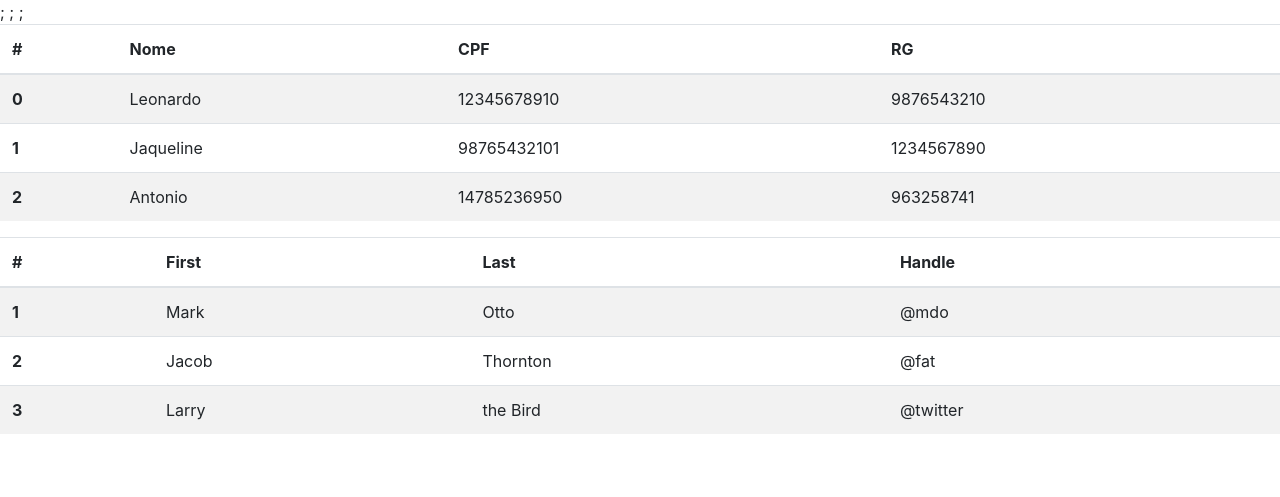
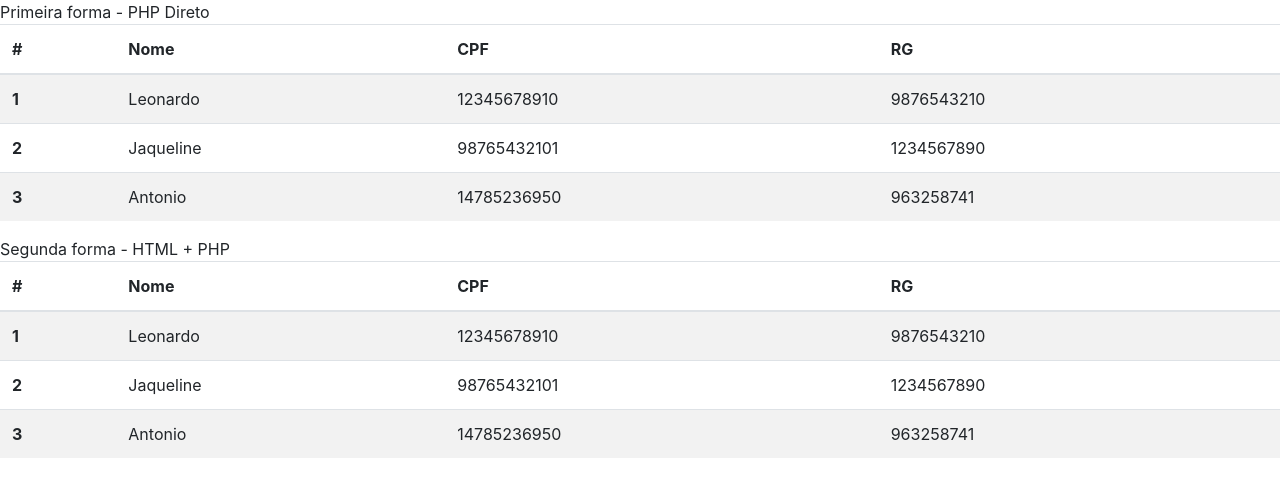
Before and after one commit to rookie-leo/teste, a PHP site: page / in a window 1280 px wide. Shown: the top 497 px of the page. Run offline with PHP 8.4, Linux system fonts and the light colour scheme.

Commit message:
Aula 22-03

```diff
--- a/index.php
+++ b/index.php
@@ -11,7 +11,6 @@
     <title>Aula PHP</title>
   </head>
   <body>
-
     <?php
       $cliente = array();
 
@@ -42,10 +41,10 @@
                       </tr>
                   </thead>
         <tbody>";
-
+echo "Primeira forma - PHP Direto";
       for ($i=0; $i < count($cliente); $i++) {
-        $tabela .= "<tr>;
-                      <th scope=\"row\">".$i."</th>
+        $tabela .= "<tr>
+                      <th scope=\"row\">".($i+1)."</th>
                       <td>".$cliente["Nome"][$i]."</td>
                       <td>".$cliente["CPF"][$i]."</td>
                       <td>".$cliente["RG"][$i]."</td>
@@ -64,30 +63,27 @@
         <thead>
           <tr>
             <th scope="col">#</th>
-            <th scope="col">First</th>
-            <th scope="col">Last</th>
-            <th scope="col">Handle</th>
+            <th scope="col">Nome</th>
+            <th scope="col">CPF</th>
+            <th scope="col">RG</th>
           </tr>
         </thead>
         <tbody>
+Segunda forma - HTML + PHP
+          <?php
+            for ($i = 0; $i < count($cliente); $i++) {
+
+
+          ?>
+
           <tr>
-            <th scope="row">1</th>
-            <td>Mark</td>
-            <td>Otto</td>
-            <td>@mdo</td>
+            <th scope="row"><?php echo ($i+1)?></th>
+            <td><?php echo $cliente["Nome"][$i]?></td>
+            <td><?php echo $cliente["CPF"][$i]?></td>
+            <td><?php echo $cliente["RG"][$i]?></td>
           </tr>
-          <tr>
-            <th scope="row">2</th>
-            <td>Jacob</td>
-            <td>Thornton</td>
-            <td>@fat</td>
-          </tr>
-          <tr>
-            <th scope="row">3</th>
-            <td>Larry</td>
-            <td>the Bird</td>
-            <td>@twitter</td>
-          </tr>
+          <?php  }?>
+
         </tbody>
       </table>
 
```
